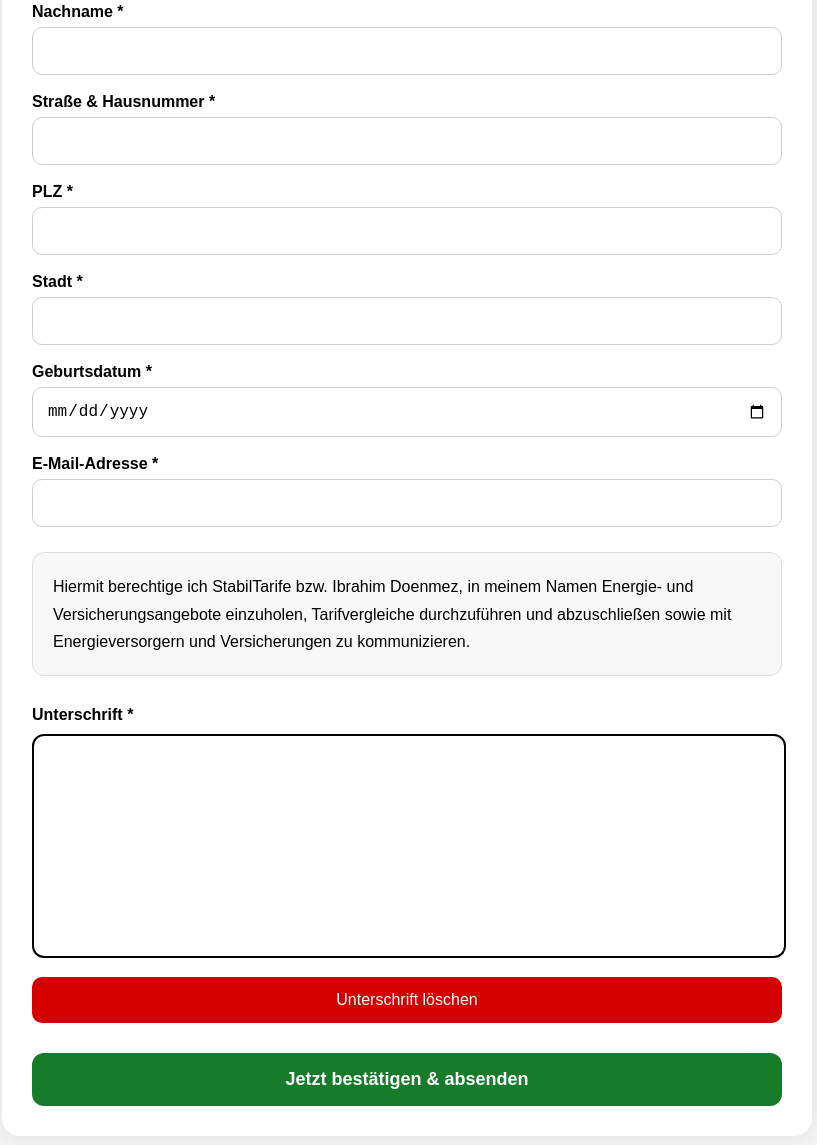
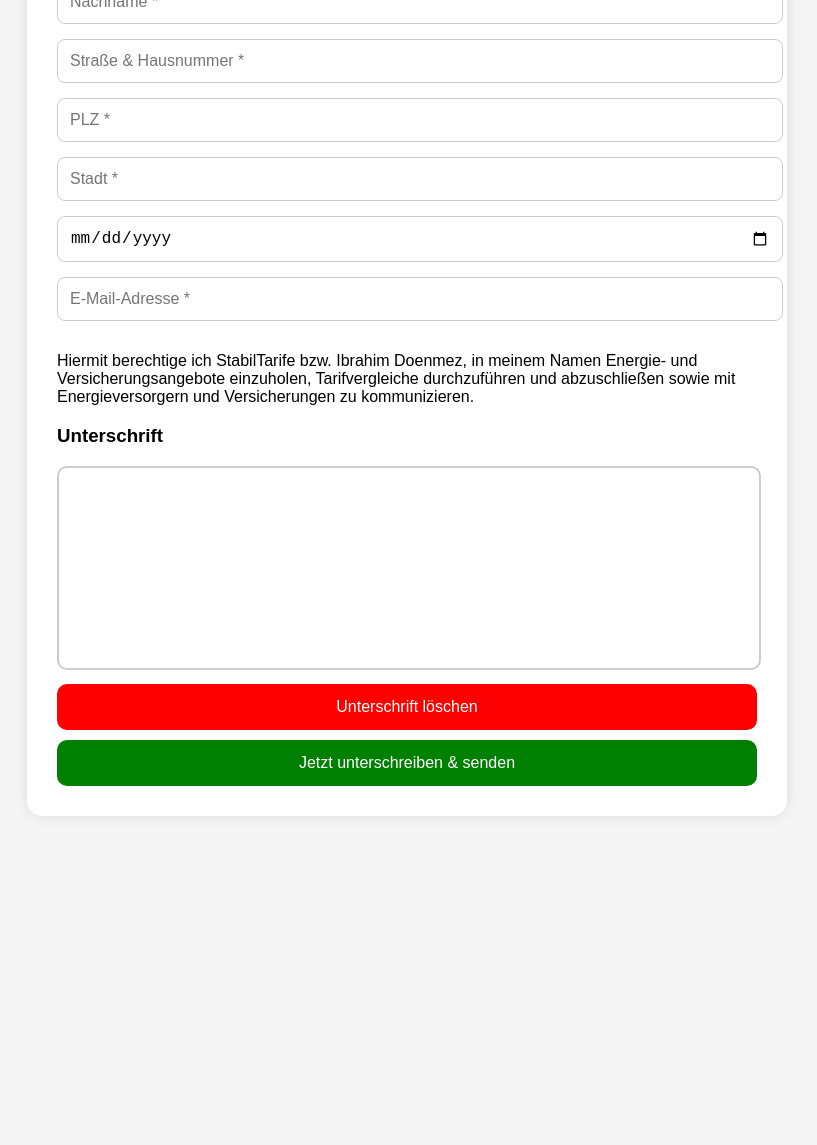
Before and after one commit to ibodoen-del/stabiltarife-freigabe, a website: page index.html in a window 1280 px wide. Shown: the part 225-1370 px from the top of the page, without its empty margins (233-1050 px from the left). After the commit the page ends 1069 px from the top, so only its background shows below. Drawn offline with nearby package versions, Linux system fonts and the light colour scheme.

Commit message:
Update index.html

```diff
--- a/index.html
+++ b/index.html
@@ -6,116 +6,67 @@
 
 <title>StabilTarife Vollmacht</title>
 
+<script src="https://cdn.jsdelivr.net/npm/signature_pad@4.0.0/dist/signature_pad.umd.min.js"></script>
+
 <style>
-
 body{
-font-family:Arial,sans-serif;
-background:#f3f3f3;
+font-family:Arial;
+background:#f5f5f5;
 padding:20px;
-margin:0;
 }
 
 .container{
-max-width:750px;
+max-width:700px;
 margin:auto;
-background:#fff;
+background:white;
 padding:30px;
-border-radius:18px;
-box-shadow:0 0 20px rgba(0,0,0,0.08);
+border-radius:15px;
+box-shadow:0 0 15px rgba(0,0,0,0.1);
 }
 
 h1{
 text-align:center;
-color:#177b2c;
+color:green;
 margin-bottom:30px;
-}
-
-label{
-display:block;
-margin-top:18px;
-font-weight:bold;
 }
 
 input{
 width:100%;
-padding:14px;
-border-radius:10px;
+padding:12px;
+margin-bottom:15px;
 border:1px solid #ccc;
-margin-top:6px;
+border-radius:8px;
 font-size:16px;
-box-sizing:border-box;
-}
-
-.info-box{
-margin-top:25px;
-background:#f8f8f8;
-padding:20px;
-border-radius:12px;
-line-height:1.7;
-border:1px solid #ddd;
 }
 
 canvas{
+border:2px solid #ccc;
+border-radius:10px;
 width:100%;
-height:220px;
-border:2px solid #000;
-border-radius:12px;
-background:#fff;
-margin-top:10px;
-touch-action:none;
+height:200px;
+background:white;
 }
 
-.button-row{
-display:flex;
-gap:10px;
-margin-top:15px;
-}
-
-.clear-btn{
-flex:1;
-padding:14px;
-background:#d40000;
-color:#fff;
+button{
+padding:14px 20px;
 border:none;
 border-radius:10px;
 font-size:16px;
 cursor:pointer;
+margin-top:10px;
 }
 
-.submit-btn{
+.send{
+background:green;
+color:white;
 width:100%;
-padding:16px;
-margin-top:30px;
-background:#177b2c;
-color:#fff;
-border:none;
-border-radius:12px;
-font-size:18px;
-font-weight:bold;
-cursor:pointer;
 }
 
-.success{
-display:none;
-background:#e9ffe9;
-padding:25px;
-border-radius:14px;
-margin-top:25px;
-text-align:center;
+.clear{
+background:red;
+color:white;
+width:100%;
 }
-
-.success h2{
-color:green;
-margin-bottom:10px;
-}
-
-.loading{
-display:none;
-text-align:center;
-margin-top:20px;
-font-weight:bold;
-}
-
 </style>
 </head>
 
@@ -125,218 +76,87 @@ font-weight:bold;
 
 <h1>StabilTarife Vollmacht</h1>
 
-<form id="vollmachtForm">
+<input id="vorname" placeholder="Vorname *" required>
+<input id="nachname" placeholder="Nachname *" required>
+<input id="strasse" placeholder="Straße & Hausnummer *" required>
+<input id="plz" placeholder="PLZ *" required>
+<input id="stadt" placeholder="Stadt *" required>
 
-<label>Vorname *</label>
-<input type="text" id="vorname" required>
+<input id="geburtsdatum" type="date" required>
 
-<label>Nachname *</label>
-<input type="text" id="nachname" required>
+<input id="email" type="email" placeholder="E-Mail-Adresse *" required>
 
-<label>Straße & Hausnummer *</label>
-<input type="text" id="strasse" required>
+<p>
+Hiermit berechtige ich StabilTarife bzw. Ibrahim Doenmez, in meinem Namen Energie- und Versicherungsangebote einzuholen, Tarifvergleiche durchzuführen und abzuschließen sowie mit Energieversorgern und Versicherungen zu kommunizieren.
+</p>
 
-<label>PLZ *</label>
-<input type="text" id="plz" required>
-
-<label>Stadt *</label>
-<input type="text" id="stadt" required>
-
-<label>Geburtsdatum *</label>
-<input type="date" id="geburt" required>
-
-<label>E-Mail-Adresse *</label>
-<input type="email" id="email" required>
-
-<div class="info-box">
-
-Hiermit berechtige ich StabilTarife bzw. Ibrahim Doenmez,
-in meinem Namen Energie- und Versicherungsangebote einzuholen,
-Tarifvergleiche durchzuführen und abzuschließen sowie mit
-Energieversorgern und Versicherungen zu kommunizieren.
-
-</div>
-
-<label style="margin-top:30px;">
-Unterschrift *
-</label>
+<h3>Unterschrift</h3>
 
 <canvas id="signature-pad"></canvas>
 
-<div class="button-row">
+<button class="clear" onclick="clearSignature()">
+Unterschrift löschen
+</button>
 
-<button type="button" class="clear-btn" id="clear">
-Unterschrift löschen
+<button class="send" onclick="sendForm()">
+Jetzt unterschreiben & senden
 </button>
 
 </div>
 
-<button type="submit" class="submit-btn">
-Jetzt bestätigen & absenden
-</button>
-
-<div class="loading" id="loading">
-PDF wird erstellt und versendet...
-</div>
-
-</form>
-
-<div class="success" id="successBox">
-
-<h2>✅ Erfolgreich bestätigt</h2>
-
-<p>
-Die Vollmacht wurde erfolgreich als PDF erstellt und per E-Mail versendet.
-</p>
-
-</div>
-
-</div>
-
 <script>
-
 const canvas = document.getElementById("signature-pad");
-const ctx = canvas.getContext("2d");
 
 canvas.width = canvas.offsetWidth;
-canvas.height = 220;
+canvas.height = 200;
 
-let drawing = false;
+const signaturePad = new SignaturePad(canvas);
 
-function getPos(e){
-
-const rect = canvas.getBoundingClientRect();
-
-if(e.touches){
-
-return{
-x:e.touches[0].clientX - rect.left,
-y:e.touches[0].clientY - rect.top
-};
-
+function clearSignature(){
+signaturePad.clear();
 }
 
-return{
-x:e.clientX - rect.left,
-y:e.clientY - rect.top
-};
+async function sendForm(){
 
+if(signaturePad.isEmpty()){
+alert("Bitte unterschreiben");
+return;
 }
 
-function start(e){
-
-drawing = true;
-draw(e);
-
-}
-
-function end(){
-
-drawing = false;
-ctx.beginPath();
-
-}
-
-function draw(e){
-
-if(!drawing) return;
-
-e.preventDefault();
-
-const pos = getPos(e);
-
-ctx.lineWidth = 2;
-ctx.lineCap = "round";
-ctx.strokeStyle = "#000";
-
-ctx.lineTo(pos.x,pos.y);
-ctx.stroke();
-
-ctx.beginPath();
-ctx.moveTo(pos.x,pos.y);
-
-}
-
-canvas.addEventListener("mousedown",start);
-canvas.addEventListener("mouseup",end);
-canvas.addEventListener("mousemove",draw);
-
-canvas.addEventListener("touchstart",start);
-canvas.addEventListener("touchend",end);
-canvas.addEventListener("touchmove",draw);
-
-document.getElementById("clear").addEventListener("click",()=>{
-
-ctx.clearRect(0,0,canvas.width,canvas.height);
-
-});
-
-document.getElementById("vollmachtForm").addEventListener("submit",async function(e){
-
-e.preventDefault();
-
-const signature = canvas.toDataURL("image/png");
-
-if(signature.length < 5000){
-
-alert("Bitte unterschreiben.");
-return;
-
-}
-
-document.getElementById("loading").style.display = "block";
-
 const data = {
-
 vorname: document.getElementById("vorname").value,
 nachname: document.getElementById("nachname").value,
 strasse: document.getElementById("strasse").value,
 plz: document.getElementById("plz").value,
 stadt: document.getElementById("stadt").value,
-geburt: document.getElementById("geburt").value,
+geburtsdatum: document.getElementById("geburtsdatum").value,
 email: document.getElementById("email").value,
-signature: signature
-
+unterschrift: signaturePad.toDataURL()
 };
 
 try{
 
 const response = await fetch("/api/send",{
-
 method:"POST",
-
 headers:{
 "Content-Type":"application/json"
 },
-
-body: JSON.stringify(data)
-
+body:JSON.stringify(data)
 });
 
 const result = await response.json();
 
 if(result.success){
-
-document.getElementById("vollmachtForm").style.display = "none";
-
-document.getElementById("loading").style.display = "none";
-
-document.getElementById("successBox").style.display = "block";
-
+alert("PDF erfolgreich versendet!");
 }else{
-
-alert(result.error || "Fehler");
-
+alert("Fehler: " + JSON.stringify(result));
 }
 
-}catch(err){
-
-alert("Fehler beim Versand.");
-
+}catch(error){
+console.error(error);
+alert("Versand fehlgeschlagen");
 }
-
-});
-
+}
 </script>
 
 </body>
```
